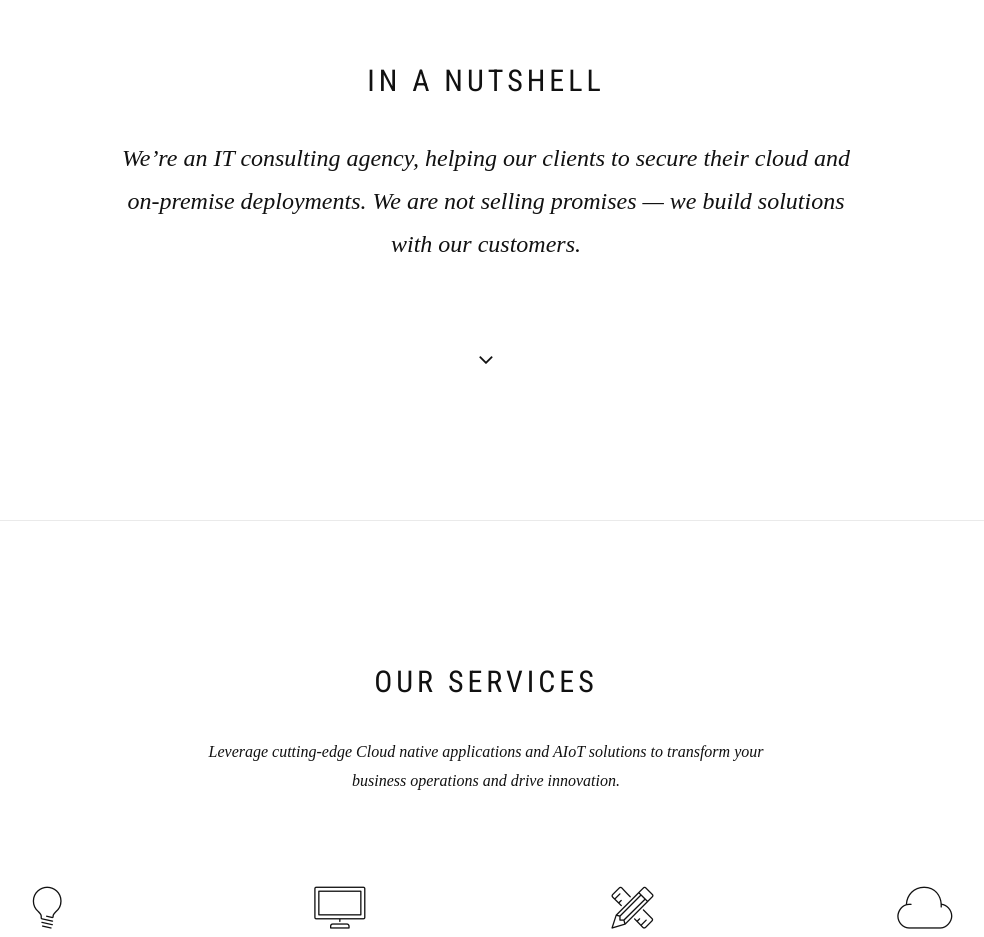
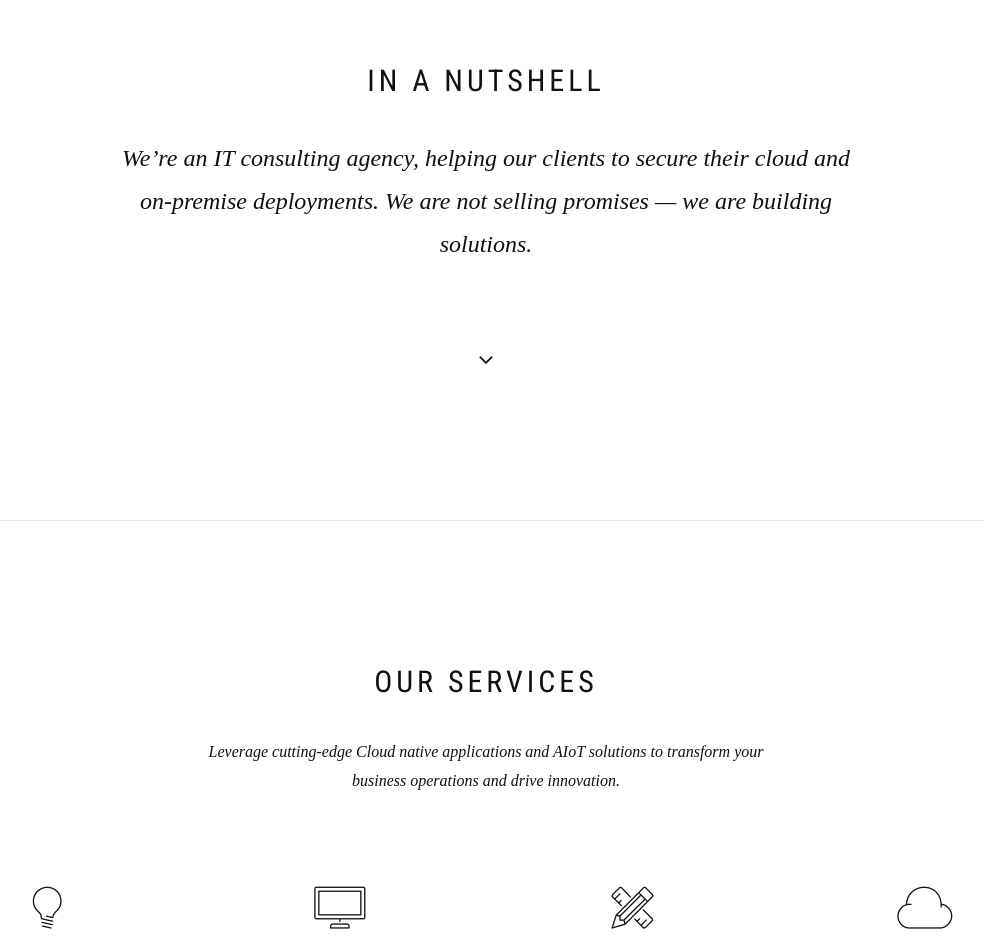
Before and after one commit to antoine-kio/konekuto-io.github.io, a website: page index.html in a window 1280 px wide. Shown: the part 880-1817 px from the top of the page, without its empty margins (154-1138 px from the left). Drawn offline with nearby package versions, Linux system fonts and the light colour scheme; a web font is replaced by a local one.

Commit message:
fix: change about section

```diff
--- a/index.html
+++ b/index.html
@@ -91,7 +91,7 @@
             <div class="row">
               <div class="col-sm-8 col-sm-offset-2">
                 <h2 class="module-title font-alt">In a nutshell</h2>
-                <div class="module-subtitle font-serif large-text">We’re an IT consulting agency, helping our clients to secure their cloud and on-premise deployments. We are not selling promises — we build solutions with our customers.</div>
+                <div class="module-subtitle font-serif large-text">We’re an IT consulting agency, helping our clients to secure their cloud and on-premise deployments. We are not selling promises — we are building solutions.</div>
               </div>
             </div>
             <div class="row">
```
